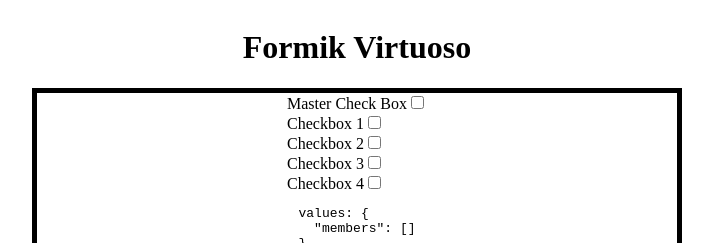
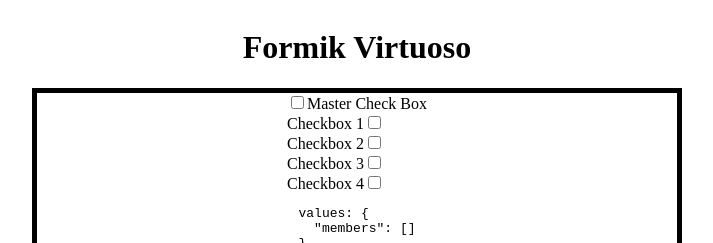
Before and after one commit to LightsLegend7276/formik-virtuoso-react-example, a React (Vite) app: page / in a window 1280 px wide. Shown: the top 243 px of the page, without its empty margins (283-996 px from the left). Built offline with nearby package versions, Linux system fonts and the light colour scheme.

Commit message:
Master checkbox and checkbox group working

```diff
--- a/src/App.jsx
+++ b/src/App.jsx
@@ -2,7 +2,7 @@
 import reactLogo from './assets/react.svg'
 import viteLogo from '/vite.svg'
 import './App.css'
-import FormikForm from './components/FormikForm'
+import FormikFormComponent from './components/FormikForm'
 
 function App() {
   const [count, setCount] = useState(0)
@@ -13,7 +13,7 @@
         <h1>Formik Virtuoso</h1>
       </div>
       <div className='container'>
-        <FormikForm />
+        <FormikFormComponent />
       </div>
     </>
   )
--- a/src/components/FormikForm.jsx
+++ b/src/components/FormikForm.jsx
@@ -1,7 +1,22 @@
-import { Field, Form, Formik, useField } from 'formik';
+import { Field, Form as FormikForm, Formik, useField } from 'formik';
+import Form from "react-bootstrap/Form"
 import React, { memo } from 'react';
 
-const FormikForm = memo(() => {
+const MasterCheckBox = (props) => {
+    const [field] = useField(props);
+    const {setFieldValue, checked} = props;
+
+    return (
+        <Form.Check
+        label={"Master Check Box"}
+        {...field}
+        {...props}
+        onChange={() => {checked ? setFieldValue("members", []) : setFieldValue("members", ["1", "2", "3", "4"])}}
+        />
+    )
+}
+
+const FormikFormComponent = memo(() => {
     const optionValues = ["1", "2", "3", "4"];
 
 
@@ -12,10 +27,8 @@
         validateOnBlur={false}>
             {({values, setFieldValue}) => (
                 <div className='form-container'>
-                <Form>
-                    <label>Master Check Box
-                        <Field name="members" type="checkbox" value="0" onChange={() => {checked ? setFieldValue("members", []) : setFieldValue("members", ["1", "2", "3", "4"])}} checked={JSON.stringify(optionValues) === JSON.stringify(values.members)} />
-                    </label>
+                <FormikForm>
+                        <Field name="members" type="checkbox" value="0" checked={JSON.stringify(optionValues) === JSON.stringify(values.members)} as={MasterCheckBox} setFieldValue={setFieldValue} />
                     <label>Checkbox 1
                         <Field name="members" type="checkbox" value="1"/>
                     </label>
@@ -28,7 +41,7 @@
                     <label>Checkbox 4
                         <Field name="members" type="checkbox" value="4"/>
                     </label>
-                </Form>
+                </FormikForm>
                 <pre>{`values: ${JSON.stringify(values, null, 2)}`}</pre>
                 </div>
             )}
@@ -36,14 +49,7 @@
     );
 });
 
-// const MasterCheckBox = (props) => {
-//     const [field] = useField(props);
 
-//     return (
-//         <Form.Check
-//     )
-// }
+FormikFormComponent.displayName = "FormikFormComponent"
 
-FormikForm.displayName = "FormikForm"
-
-export default FormikForm;
+export default FormikFormComponent;
```
